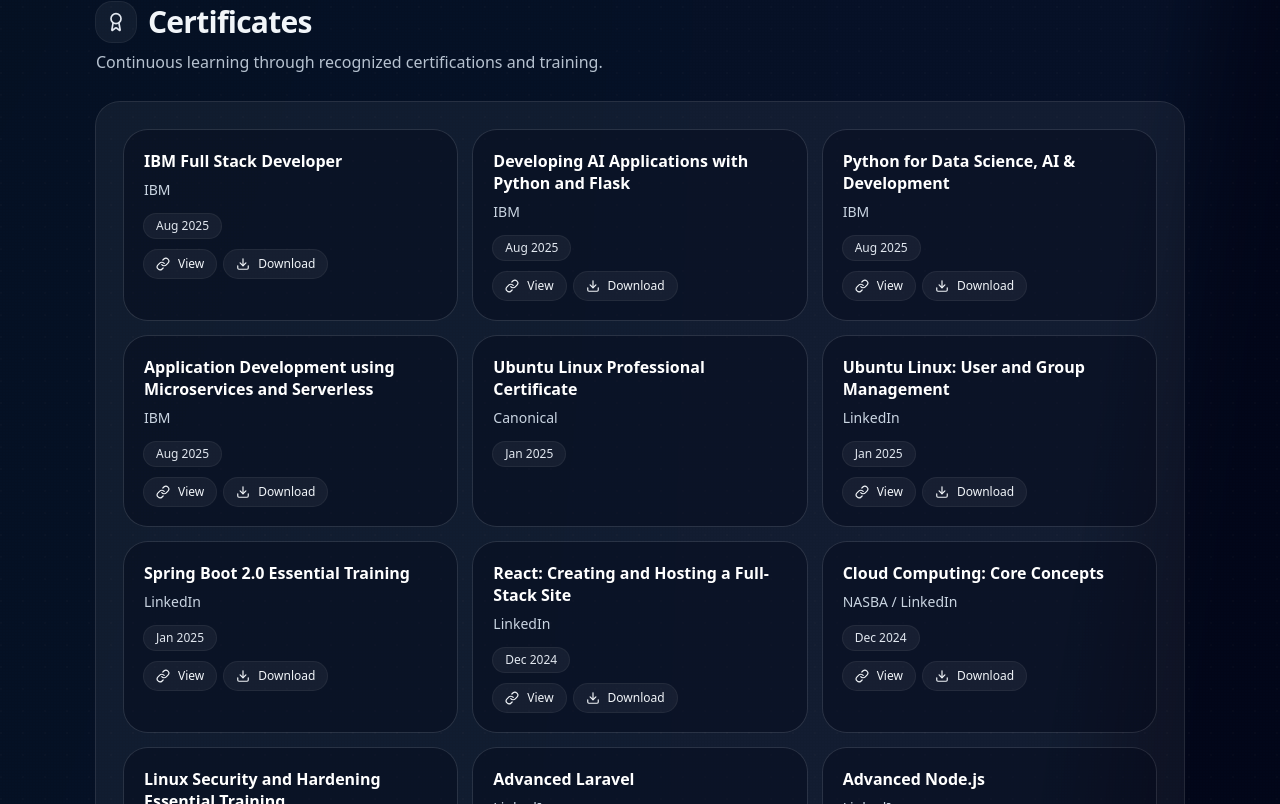
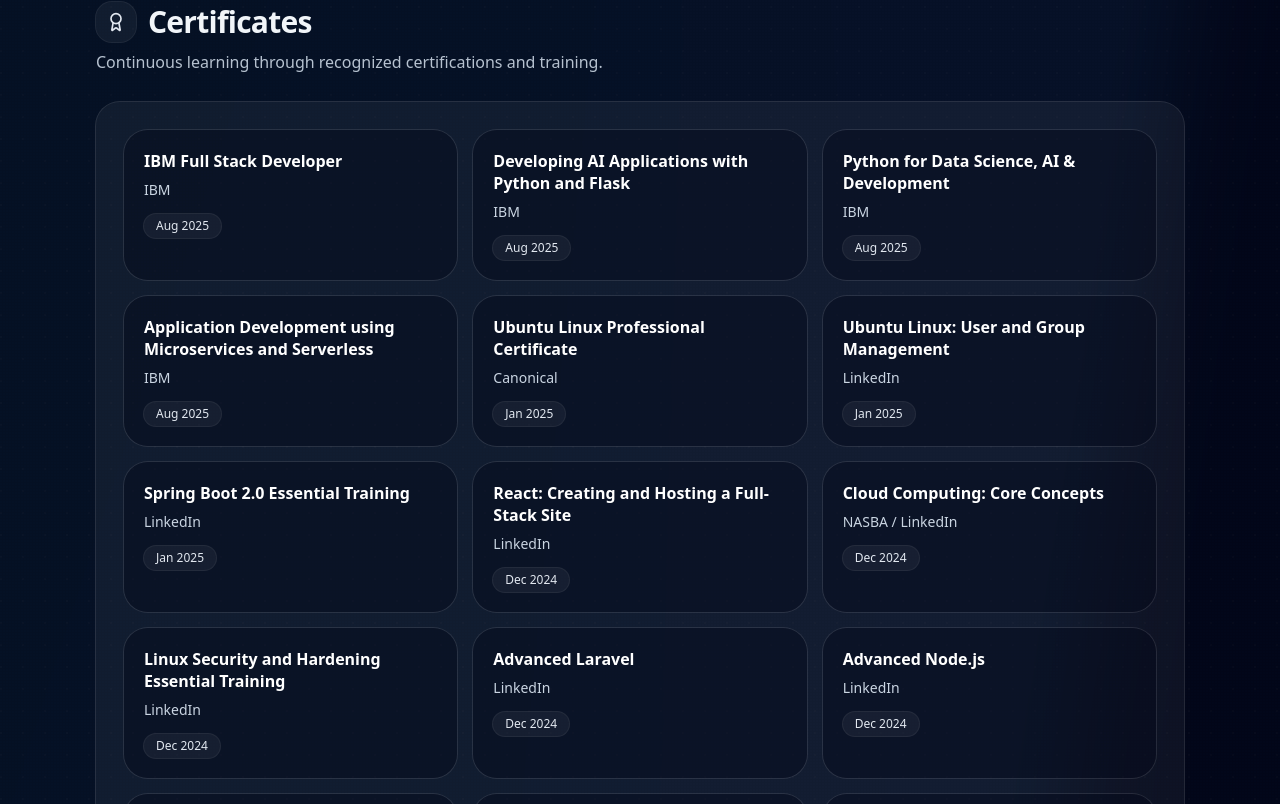
Before and after one commit to LRecodex/portfolio-azim, a React (Vite) app: page / in a window 1280 px wide. Shown: the part 3756-4560 px from the top of the page. Built offline with nearby package versions, Linux system fonts and the light colour scheme; the HTML template or start-up script is replaced by a standard one.

Commit message:
hide certificate

```diff
--- a/src/App.tsx
+++ b/src/App.tsx
@@ -1056,36 +1056,7 @@
                   <Pill>{c.date}</Pill>
                 </div>
               ) : null}
-              {c.file ? (
-                <div className={c.date ? "mt-3" : "mt-4"}>
-                  {(() => {
-                    const fileUrl = encodeURI(
-                      `/docs/certificate/${c.file}`
-                    );
-                    return (
-                      <div className="flex flex-wrap gap-2">
-                        <a
-                          href={fileUrl}
-                          target="_blank"
-                          rel="noreferrer"
-                          className="inline-flex items-center gap-2 rounded-2xl bg-white/5 ring-1 ring-white/10 px-3 py-1.5 text-xs text-slate-100 hover:bg-white/10 transition"
-                        >
-                          <Link className="h-3.5 w-3.5" />
-                          View
-                        </a>
-                        <a
-                          href={fileUrl}
-                          download={c.file}
-                          className="inline-flex items-center gap-2 rounded-2xl bg-white/5 ring-1 ring-white/10 px-3 py-1.5 text-xs text-slate-100 hover:bg-white/10 transition"
-                        >
-                          <Download className="h-3.5 w-3.5" />
-                          Download
-                        </a>
-                      </div>
-                    );
-                  })()}
-                </div>
-              ) : null}
+              {c.file ? null : null}
             </div>
           ))}
         </div>
```
